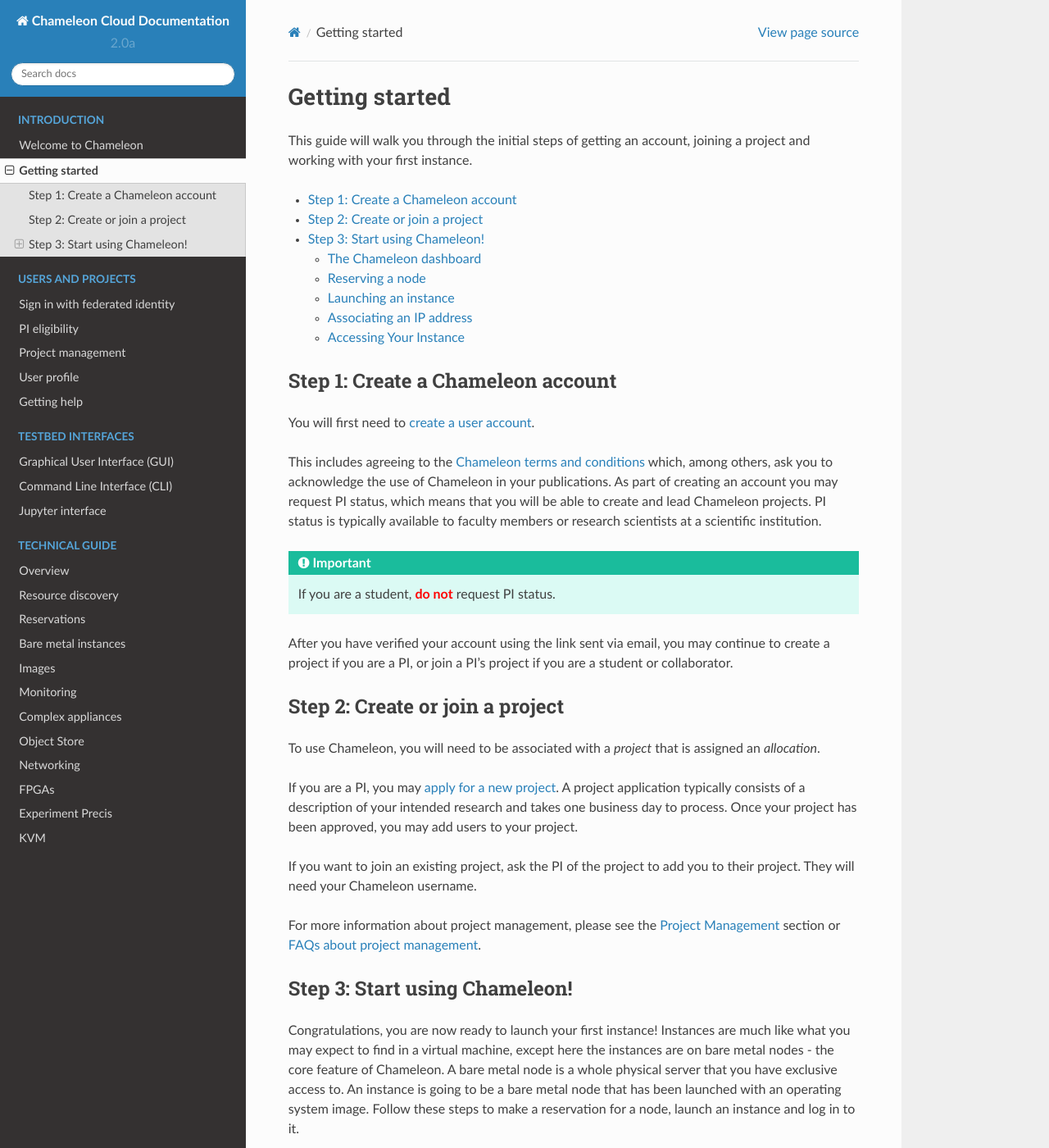
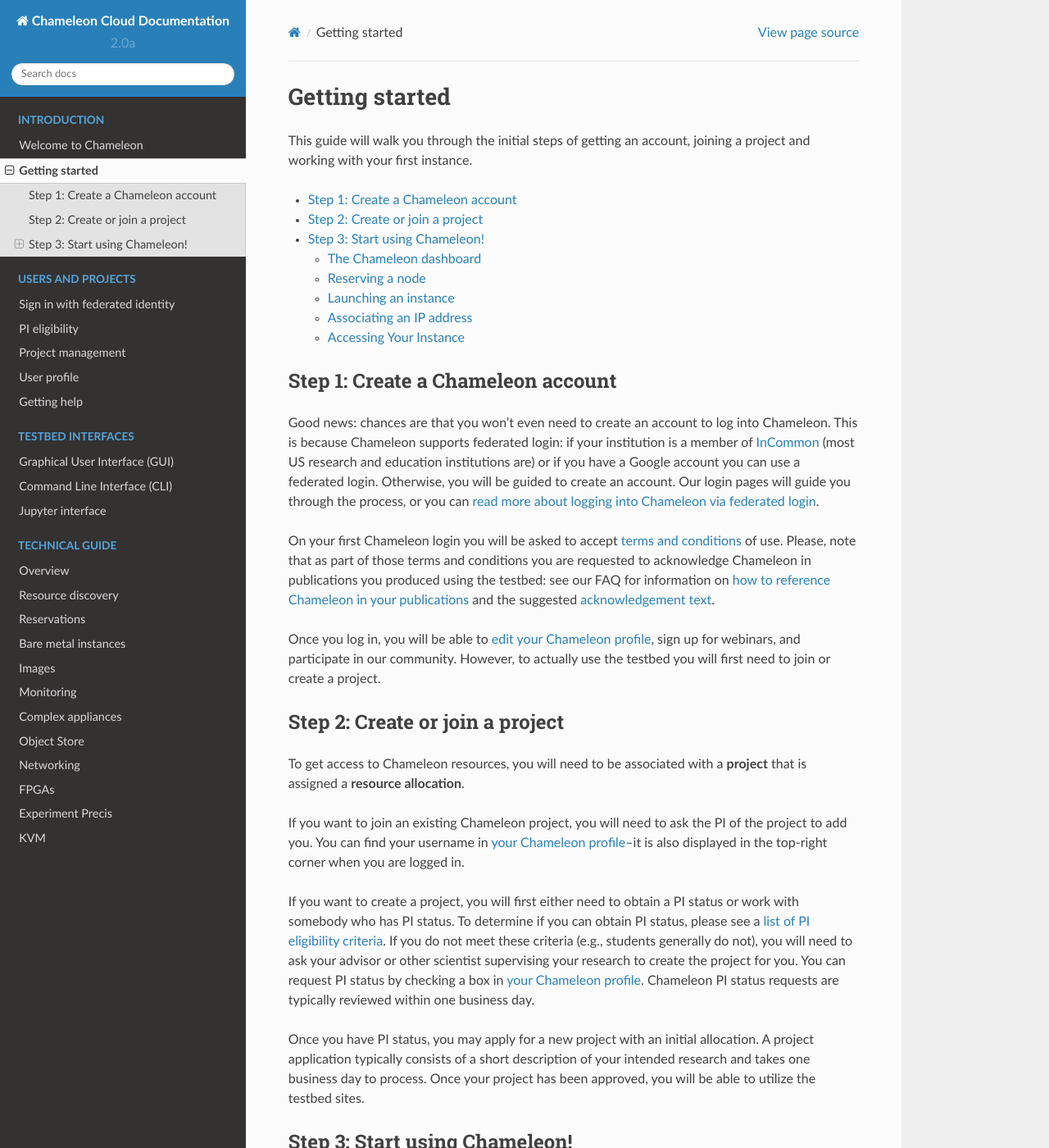
Before and after one commit to ChameleonCloud/docs, a Sphinx documentation site: the page built from source/getting-started/index.rst, in a window 1280 px wide and 1400 px high. Shown: the whole window at 82% size. Built offline with Sphinx 7.4.7 and the Read the Docs theme 2.0.0, drawn with Linux system fonts in a browser that asks for light colours.

Commit message:
Prep for registration changeover

```diff
--- a/source/getting-started/index.rst
+++ b/source/getting-started/index.rst
@@ -1,3 +1,5 @@
+
+.. _InCommon: https://incommon.org/federation
 
 .. _getting-started:
 
@@ -5,7 +7,8 @@
 Getting started
 ================
 
-This guide will walk you through the initial steps of getting an account, joining a project and working with your first instance.
+This guide will walk you through the initial steps of getting an account,
+joining a project and working with your first instance.
 
 .. contents:: :local:
 
@@ -14,44 +17,54 @@ This guide will walk you through the initial steps of getting an account, joinin
 Step 1: Create a Chameleon account
 ==================================
 
-You will first need to `create a user account
-<https://www.chameleoncloud.org/register>`_.
+Good news: chances are that you won’t even need to create an account to log into
+Chameleon. This is because Chameleon supports federated login: if your
+institution is a member of `InCommon`_ (most US research and education
+institutions are) or if you have a Google account you can use a federated login.
+Otherwise, you will be guided to create an account. Our login pages will guide
+you through the process, or you can :ref:`read more about logging into Chameleon
+via federated login <federation>`.
 
-This includes agreeing to the `Chameleon terms and conditions
-<https://www.chameleoncloud.org/terms/view/site-terms/1.00/>`_ which, among
-others, ask you to acknowledge the use of Chameleon in your publications. As
-part of creating an account you may request PI status, which means that you will
-be able to create and lead Chameleon projects. PI status is typically available
-to faculty members or research scientists at a scientific institution.
+On your first Chameleon login you will be asked to accept `terms and conditions
+<https://auth.chameleoncloud.org/auth/realms/chameleon/terms>`_ of use. Please,
+note that as part of those terms and conditions you are requested to acknowledge
+Chameleon in publications you produced using the testbed: see our FAQ for
+information on `how to reference Chameleon in your publications
+<https://www.chameleoncloud.org/about/frequently-asked-questions/#toc-how-should-i-reference-chameleon->`_
+and the suggested `acknowledgement text
+<https://www.chameleoncloud.org/about/frequently-asked-questions/#toc-how-should-i-acknowledge-chameleon-in-my-publications->`_.
 
-.. role:: redbold
-
-.. important::  If you are a student, :redbold:`do not` request PI status.
-
-After you have verified your account using the link sent via email, you may
-continue to create a project if you are a PI, or join a PI's project if you are
-a student or collaborator.
+Once you log in, you will be able to :ref:`edit your Chameleon profile
+<profile-page>`, sign up for webinars, and participate in our community.
+However, to actually use the testbed you will first need to join or create a
+project.
 
 .. _getting-started-project:
 
 Step 2: Create or join a project
 ================================
 
-To use Chameleon, you will need to be associated with a *project* that is
-assigned an *allocation*.
+To get access to Chameleon resources, you will need to be associated with a
+**project** that is assigned a **resource allocation**.
 
-If you are a PI, you may `apply for a new project
-<https://www.chameleoncloud.org/user/projects/new/>`_. A project application
-typically consists of a description of your intended research and takes one
-business day to process. Once your project has been approved, you may add users
-to your project.
+If you want to join an existing Chameleon project, you will need to ask the PI
+of the project to add you. You can find your username in `your Chameleon profile
+<https://www.chameleoncloud.org/user/profile/>`_--it is also displayed in the
+top-right corner when you are logged in.
 
-If you want to join an existing project, ask the PI of the project to add you to
-their project. They will need your Chameleon username.
+If you want to create a project, you will first either need to obtain a PI
+status or work with somebody who has PI status. To determine if you can obtain
+PI status, please see a :ref:`list of PI eligibility criteria <pi-eligibility>`.
+If you do not meet these criteria (e.g., students generally do not), you will
+need to ask your advisor or other scientist supervising your research to create
+the project for you. You can request PI status by checking a box in `your
+Chameleon profile <https://www.chameleoncloud.org/user/profile/>`_. Chameleon PI
+status requests are typically reviewed within one business day.
 
-For more information about project management, please see the :ref:`Project
-Management <project-management>` section or `FAQs about project management
-<https://www.chameleoncloud.org/about/frequently-asked-questions/#toc-project-and-allocation-management>`_.
+Once you have PI status, you may apply for a new project with an initial
+allocation. A project application typically consists of a short description of
+your intended research and takes one business day to process. Once your project
+has been approved, you will be able to utilize the testbed sites.
 
 Step 3: Start using Chameleon!
 ==============================
--- a/source/user/federation.rst
+++ b/source/user/federation.rst
@@ -1,6 +1,6 @@
+.. _InCommon: https://incommon.org/federation
+
 .. _federation:
-
-.. _InCommon: https://incommon.org/federation
 
 ================================
 Sign in with federated identity
```
